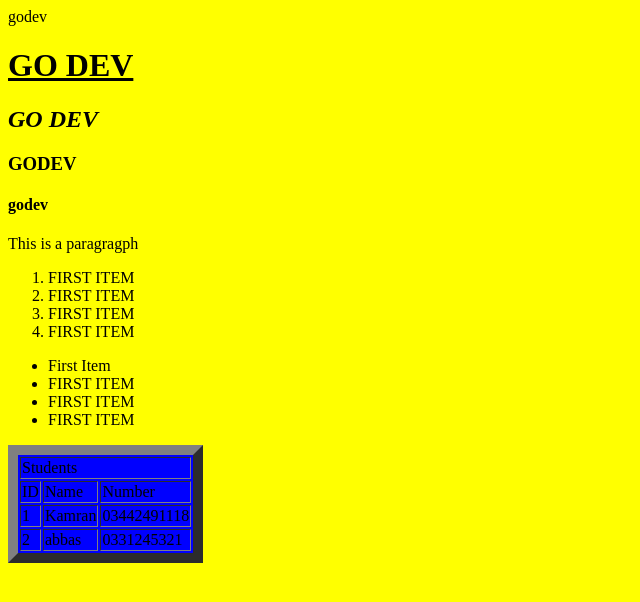
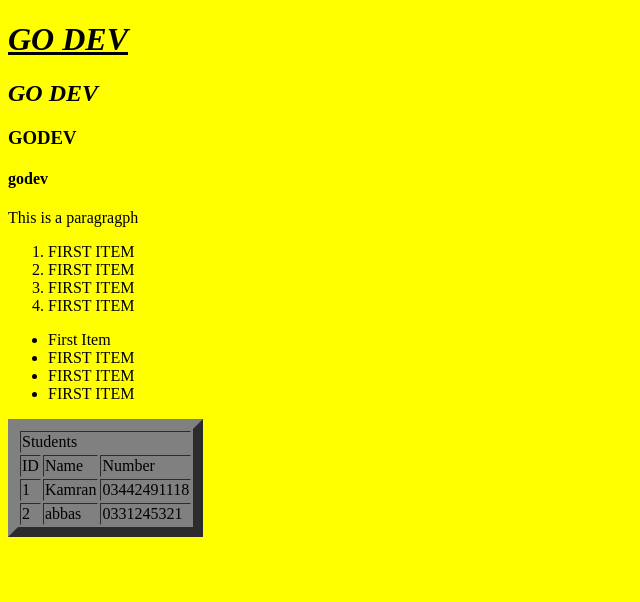
Before and after one commit to kami987665273899934829367/Assignment-1, a plain HTML site: page index.html in a window 1280 px wide. Shown: the whole page, without its empty margins (0-640 px from the left). Drawn offline with Linux system fonts and the light colour scheme.

Commit message:
Kamran has made a basic website

```diff
--- a/website.html
+++ b/index.html
@@ -1,11 +1,11 @@
 <!DOCTYPE html>
 <html>
      <head>
-          <title>GO DEV</title>
+          <title>BASIC WEBSITE</title>
      </head>
      <body bgcolor="yellow">
-        godev
-        <h1><u>GO DEV</u></h1>
+
+        <h1><u><i>GO DEV</i></u></h1>
         <h2><i>GO DEV</i></h2>
         <h3>GODEV</h3>
         <h4>godev</h4>
@@ -30,7 +30,7 @@
 
         </ul>
 
-        <table border="10"  BGCOLOR="BLUE">
+        <table border="10"  BGCOLOR="GREY">
             <tr>
                 <td COLSPAN="4">Students</td>
             </tr>
```
Also changed, not shown: index.html.txt (renamed from website.html.txt).
